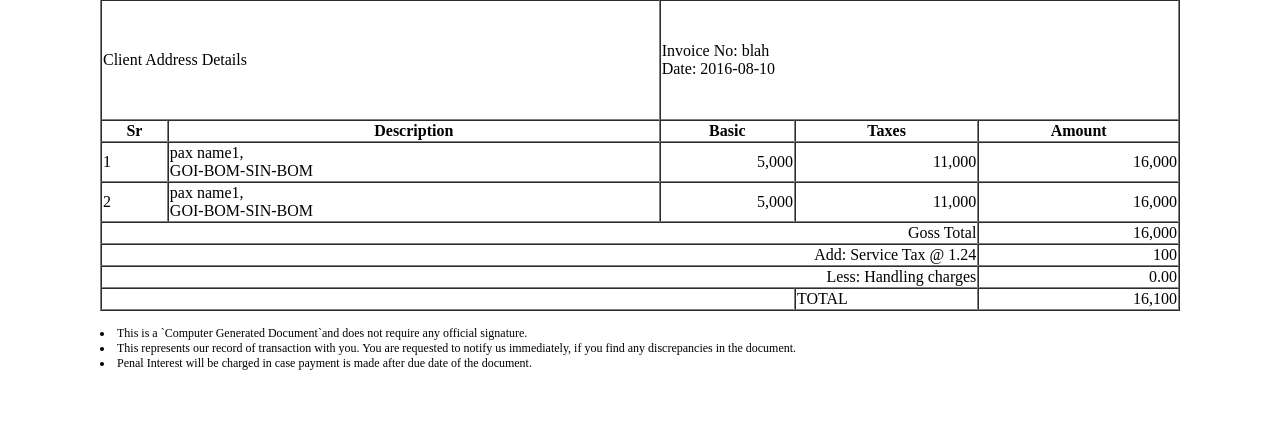
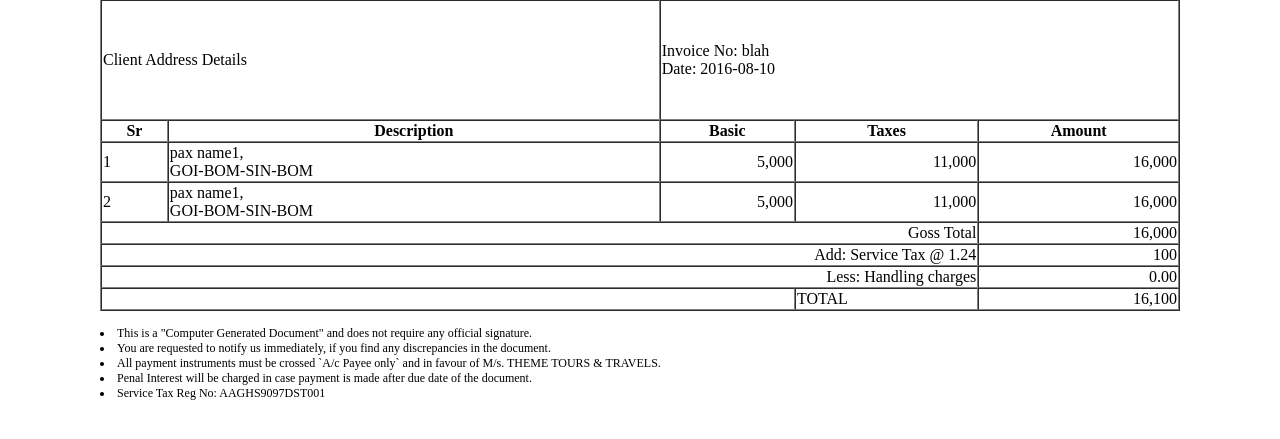
Before and after one commit to jileshl/themetours, a Django app: page /print/airsales/1 in a window 1280 px wide. Shown: the part 64-503 px from the top of the page. Run offline with Django 3.2, Linux system fonts and the light colour scheme; parts of the project's set-up code (start-up, migrations or seed data) failed here and were passed over.

Commit message:
updating the TOC

```diff
--- a/templates/themetours/print_airsales.html
+++ b/templates/themetours/print_airsales.html
@@ -140,15 +140,11 @@
     </div>
 
     <div class="printFooter">
-      <li>This is a `Computer Generated Document`and does not require any
-      official signature.</li>
-      <li>This represents our record of transaction with you. You are
-      requested to notify us immediately, if you find any discrepancies
-      in the document. </li>
-      <liAll payment instruments must be crossed `A/c Payee only` and in
-      favour of M/s. THEME TOURS & TRAVELS. </li>
-      <li>Penal Interest will be charged in case payment is made after due
-      date of the document. </li>
+      <li>This is a "Computer Generated Document" and does not require any official signature.</li>
+      <li>You are requested to notify us immediately, if you find any discrepancies in the document. </li>
+      <li>All payment instruments must be crossed `A/c Payee only` and in favour of M/s. THEME TOURS & TRAVELS. </li>
+      <li>Penal Interest will be charged in case payment is made after due date of the document. </li>
+      <li>Service Tax Reg No: AAGHS9097DST001</li>
     </div>
   </div>
 </body>
```
